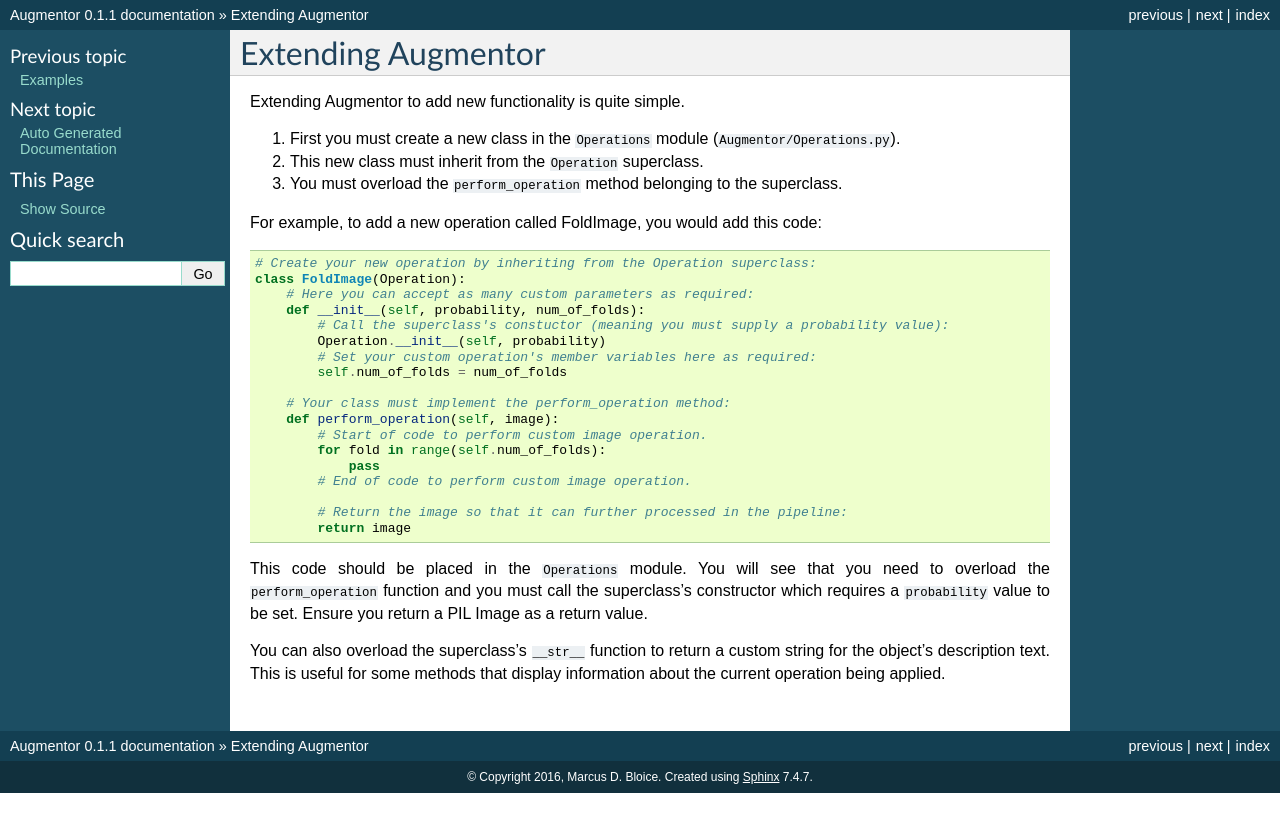
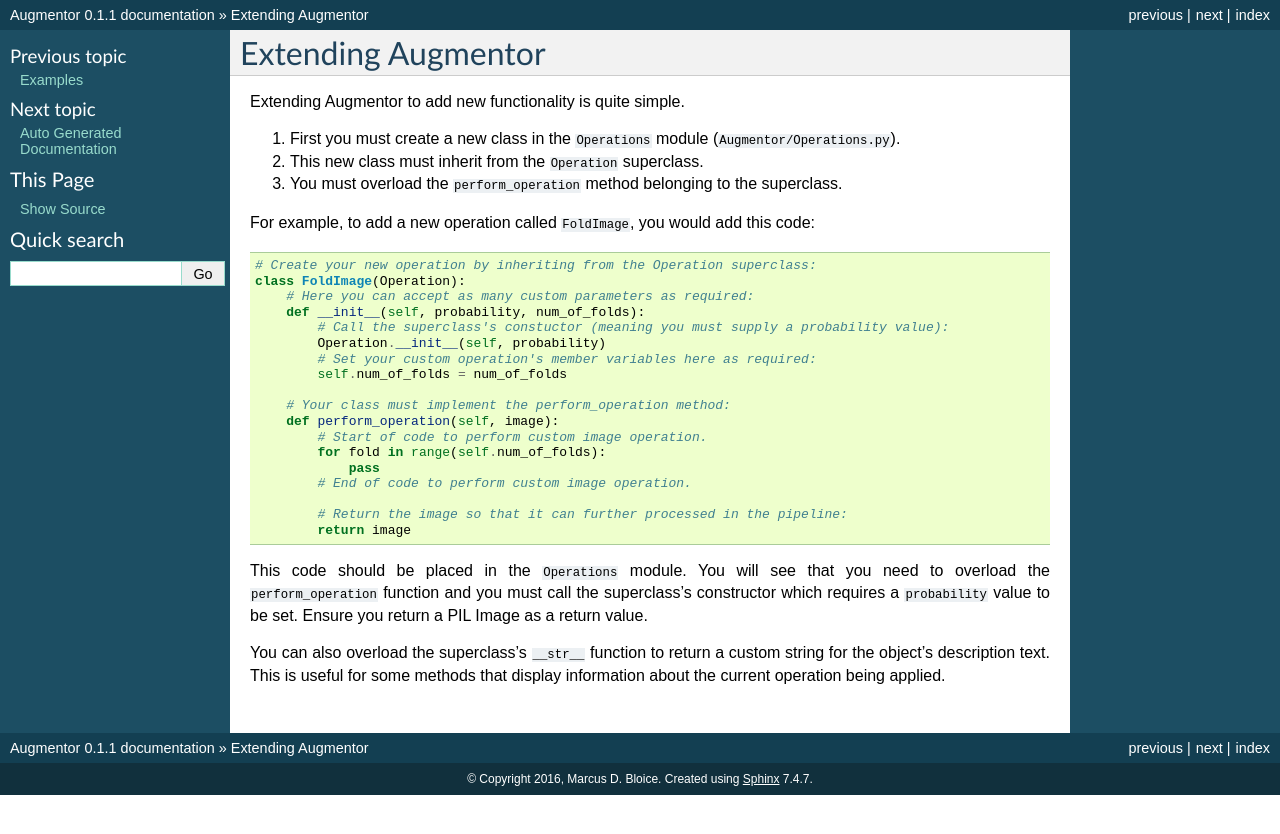
Before and after one commit to ChenXiao61/Img_augmentor, a Sphinx documentation site: the page built from docs/userguide/extend.rst, in a window 1280 px wide. Shown: the top 834 px of the page. Built offline with Sphinx 7.4.7, drawn with Linux system fonts in a browser that asks for light colours.

```diff
--- a/docs/userguide/extend.rst
+++ b/docs/userguide/extend.rst
@@ -7,7 +7,7 @@ Extending Augmentor to add new functionality is quite simple.
 2) This new class must inherit from the ``Operation`` superclass.
 3) You must overload the ``perform_operation`` method belonging to the superclass.
 
-For example, to add a new operation called FoldImage, you would add this code:
+For example, to add a new operation called ``FoldImage``, you would add this code:
 
 .. code-block:: python
 
```
